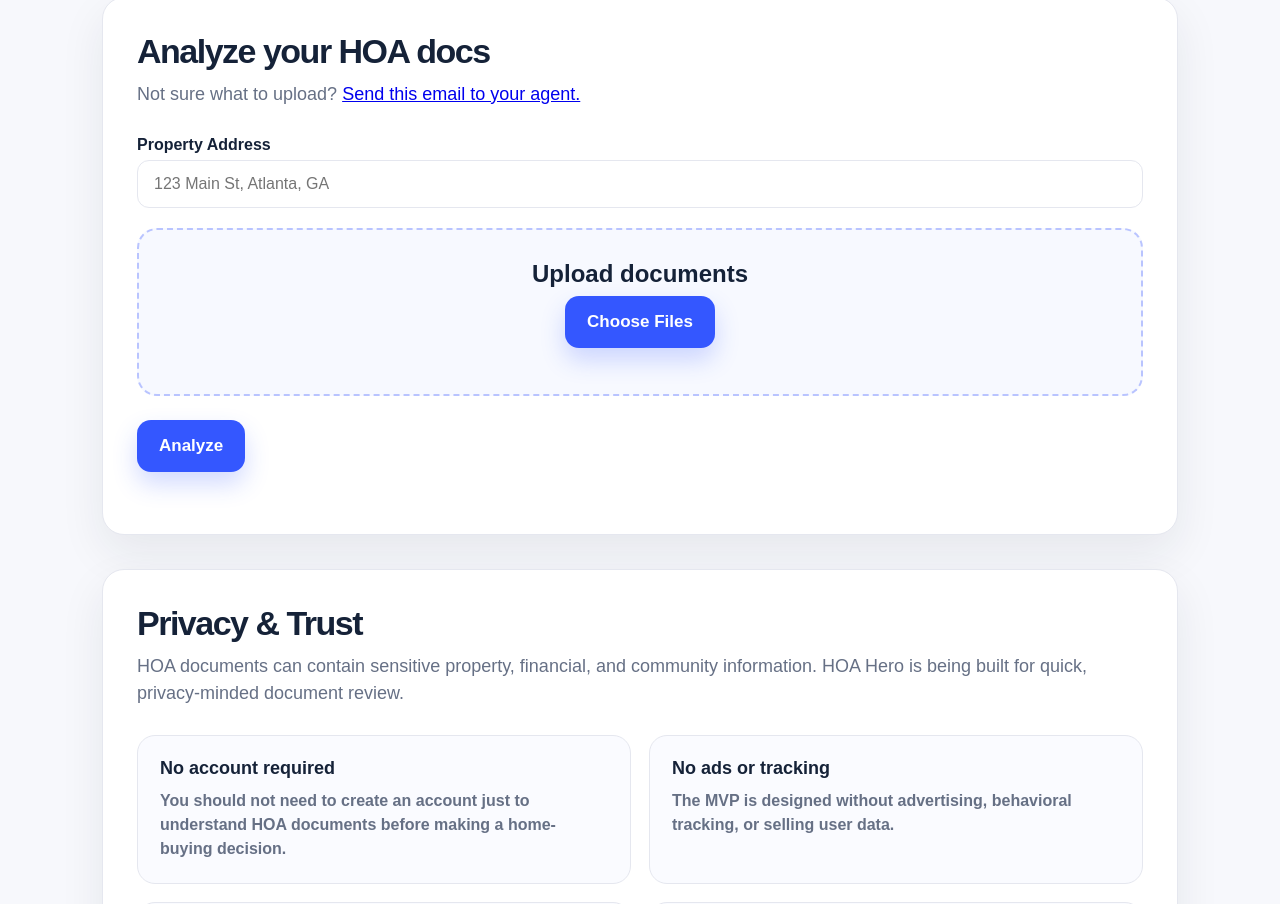
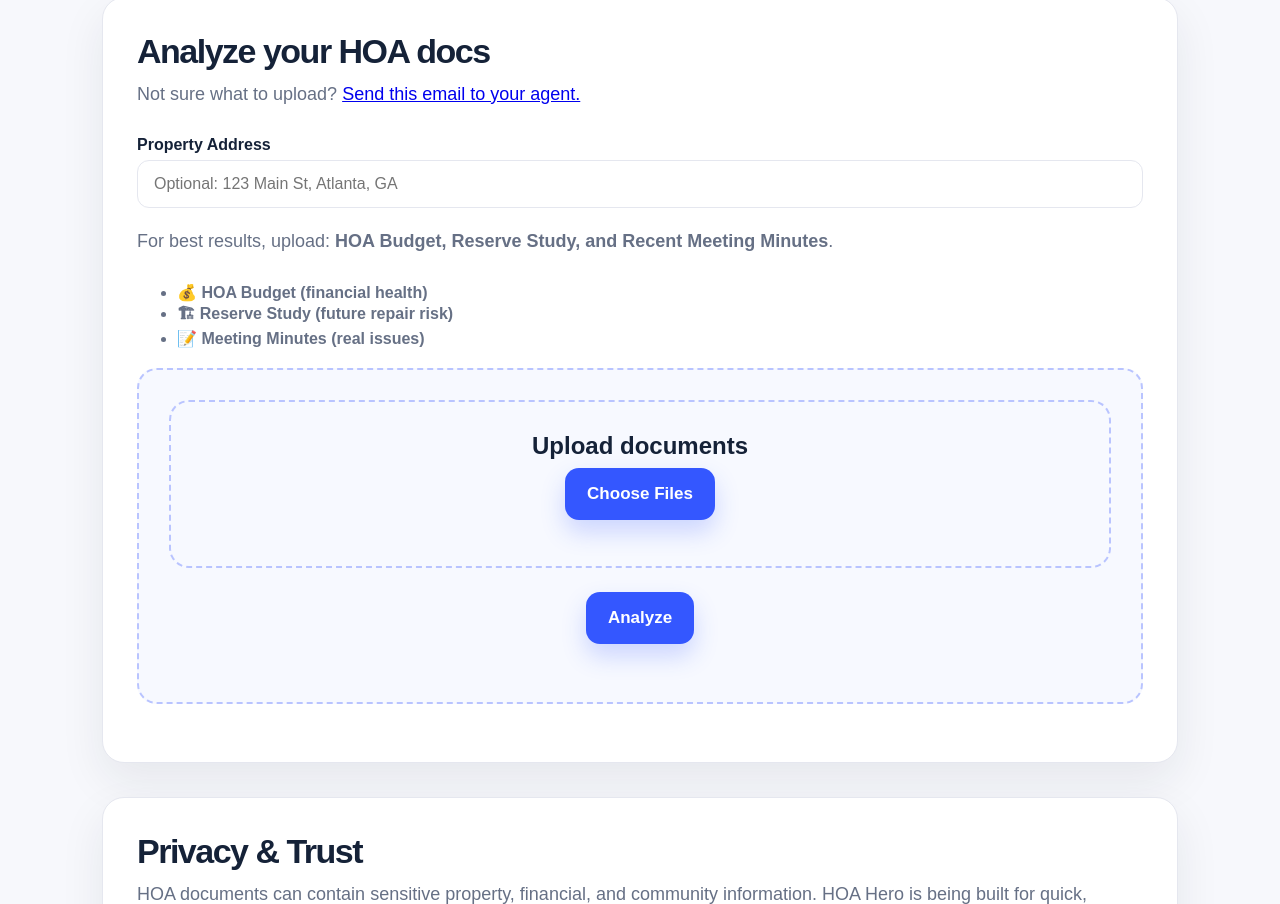
Before and after one commit to willevanparker/HOAHero, a plain HTML site: page index.html in a window 1280 px wide. Shown: the part 1229-2133 px from the top of the page. Drawn offline with Linux system fonts and the light colour scheme.

Commit message:
Update index.html

```diff
--- a/index.html
+++ b/index.html
@@ -410,7 +410,7 @@
         <p>
           🍾 Buying a new home is exciting.<br>
           😱 Joining a nightmare HOA is not.<br><br>
-          🏡 <strong>HOA Hero</strong> analyzes HOA documents in seconds and tells you what actually matters—to help you buy with confidence, not crossed fingers.
+          🏡 <strong>HOA Hero</strong> analyzes essential HOA documents in seconds to help you buy with confidence, not crossed fingers.
         </p>
 
         <div class="cta-row">
@@ -421,7 +421,7 @@
         <div class="trust-row">
           <span>No ads</span>
           <span>No tracking</span>
-          <span>No accounts</span>
+          <span>No account required</span>
         </div>
       </div>
 
@@ -508,8 +508,21 @@
         id="address"
         class="address-input"
         type="text"
-        placeholder="123 Main St, Atlanta, GA"
+        placeholder="Optional: 123 Main St, Atlanta, GA"
       />
+
+      <p class="section-subtitle">
+  For best results, upload:
+  <strong>HOA Budget, Reserve Study, and Recent Meeting Minutes</strong>.
+</p>
+
+<ul style="margin-bottom: 20px; color:#667085; font-weight:700;">
+  <li>💰 HOA Budget (financial health)</li>
+  <li>🏗 Reserve Study (future repair risk)</li>
+  <li>📝 Meeting Minutes (real issues)</li>
+</ul>
+
+<div class="upload-box">
 
       <div class="upload-box">
         <strong>Upload documents</strong>
```
